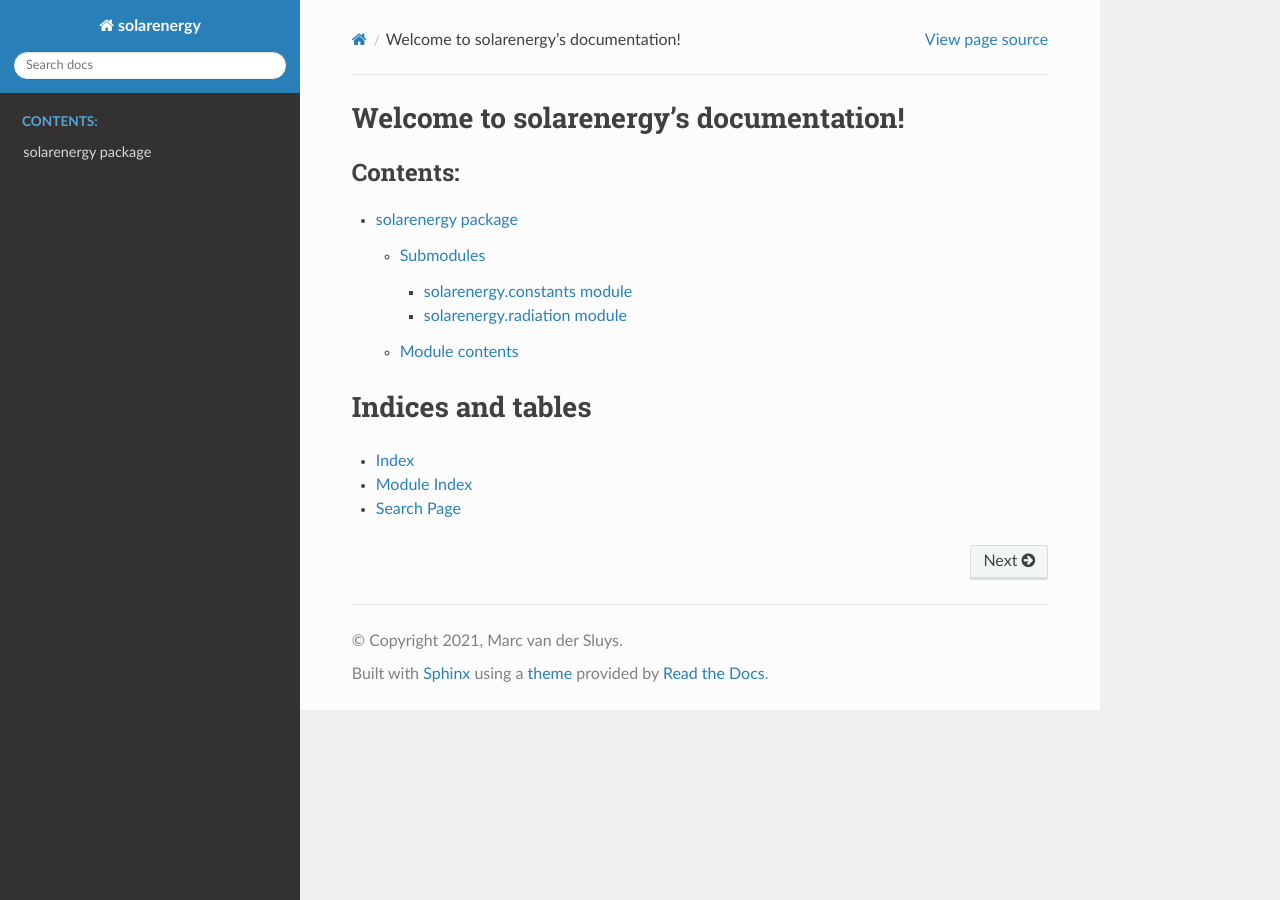
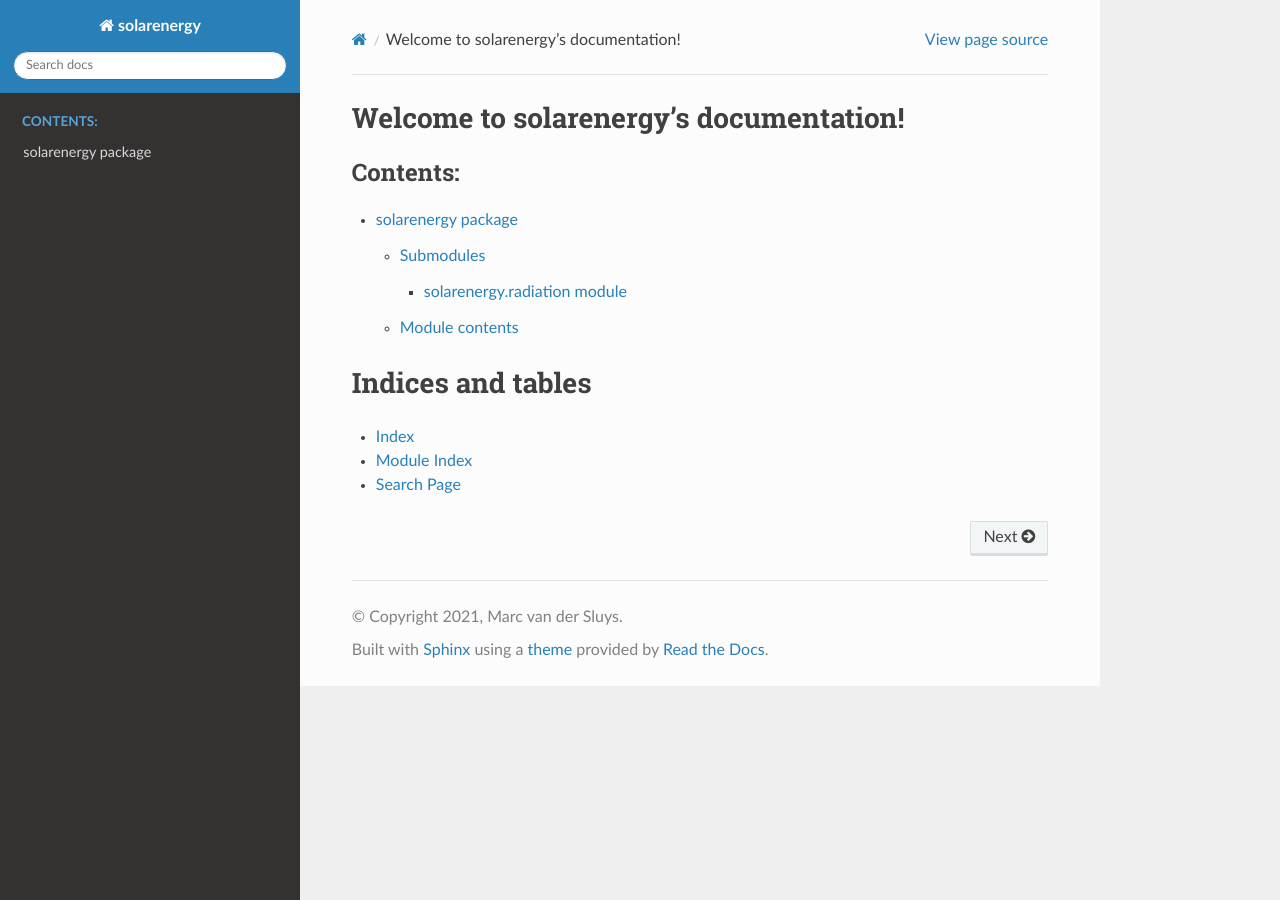
Before and after one commit to MarcvdSluys/SolarEnergy, a Sphinx documentation site: the page built from docs/index.rst, in a window 1280 px wide. Built offline with Sphinx 7.4.7 and the Read the Docs theme 2.0.0, drawn with Linux system fonts in a browser that asks for light colours; formulas are drawn with MathJax 3.

Commit message:
Remove constants from documentation.

```diff
--- a/docs/solarenergy.constants.rst
+++ /dev/null
@@ -1,7 +0,0 @@
-solarenergy.constants module
-============================
-
-.. automodule:: solarenergy.constants
-   :members:
-   :undoc-members:
-   :show-inheritance:
--- a/docs/solarenergy.rst
+++ b/docs/solarenergy.rst
@@ -6,7 +6,6 @@ Submodules
 
 .. toctree::
 
-   solarenergy.constants
    solarenergy.radiation
 
 Module contents
```
